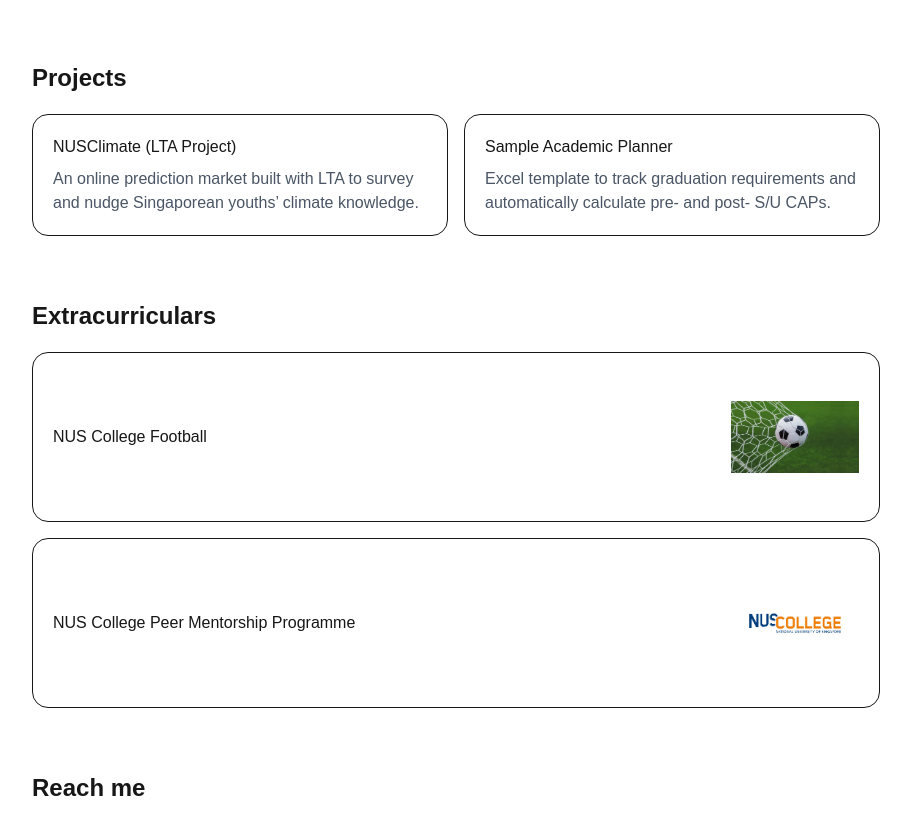
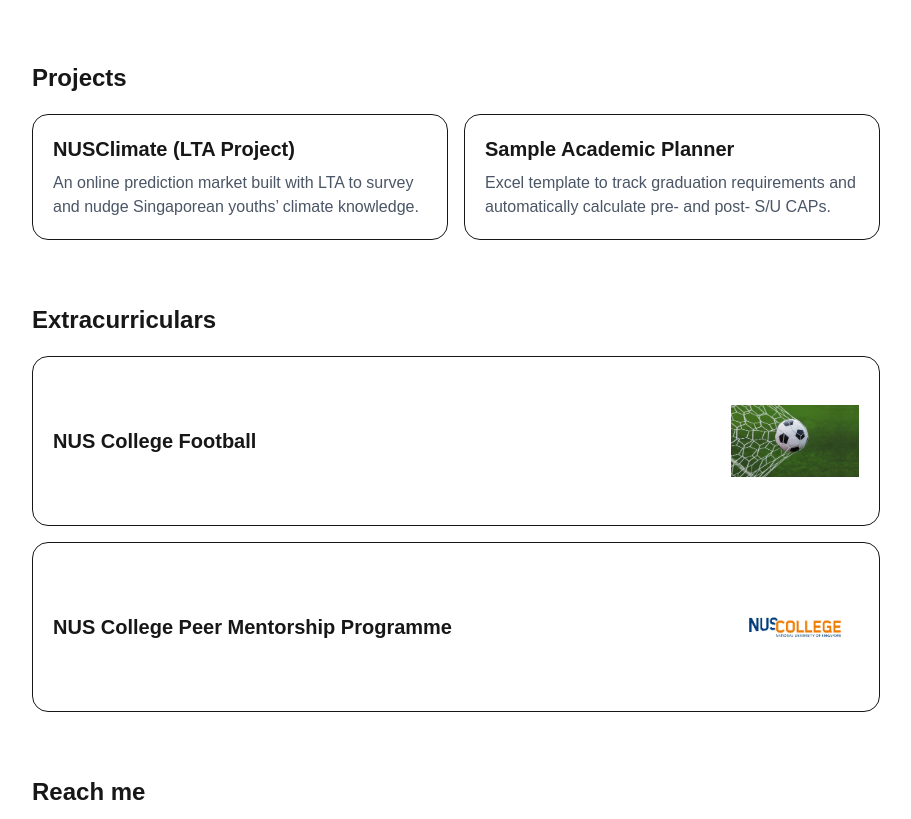
Before and after one commit to harenraj7/Personal-Website, a Next.js app: page / in a window 1280 px wide. Shown: the part 480-1299 px from the top of the page, without its empty margins (184-1095 px from the left). Built offline with nearby package versions, Linux system fonts and the light colour scheme.

Commit message:
Update project titles to use font-semibold class

```diff
--- a/app/page.tsx
+++ b/app/page.tsx
@@ -58,7 +58,7 @@ export default function Home() {
             href="/projects/nusclimate"
             className="block rounded-2xl border p-5 hover:bg-gray-50"
           >
-            <div className="font-medium">NUSClimate (LTA Project)</div>
+            <div className="text-xl font-semibold">NUSClimate (LTA Project)</div>
             <p className="mt-2 text-gray-600">
               An online prediction market built with LTA to survey and nudge
               Singaporean youths’ climate knowledge.
@@ -69,7 +69,7 @@ export default function Home() {
             href="/projects/academic-planner"
             className="block rounded-2xl border p-5 hover:bg-gray-50"
           >
-            <div className="font-medium">Sample Academic Planner</div>
+            <div className="text-xl font-semibold">Sample Academic Planner</div>
             <p className="mt-2 text-gray-600">
               Excel template to track graduation requirements and automatically
               calculate pre- and post- S/U CAPs.
@@ -85,7 +85,7 @@ export default function Home() {
           <details className="rounded-2xl border p-5">
             <summary className="cursor-pointer list-none">
   <div className="flex items-center justify-between gap-4">
-    <div className="font-medium">NUS College Football</div>
+    <div className="text-xl font-semibold">NUS College Football</div>
 
     <Image
       src="/images/footballnet.jpeg"
@@ -128,7 +128,7 @@ export default function Home() {
           <details className="rounded-2xl border p-5">
             <summary className="cursor-pointer list-none">
   <div className="flex items-center justify-between gap-4">
-    <div className="font-medium">NUS College Peer Mentorship Programme</div>
+    <div className="text-xl font-semibold">NUS College Peer Mentorship Programme</div>
 
     <Image
       src="/images/nusc_logo.png"
```
